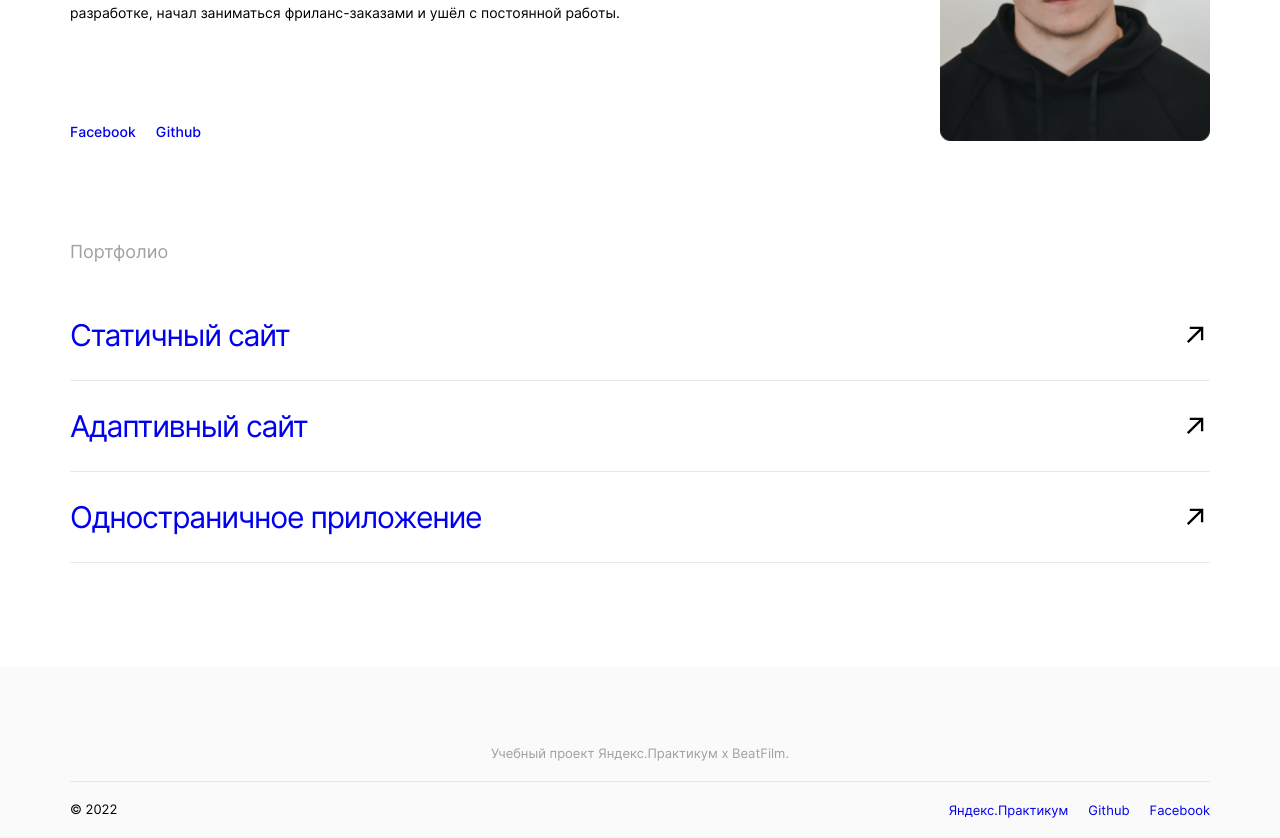
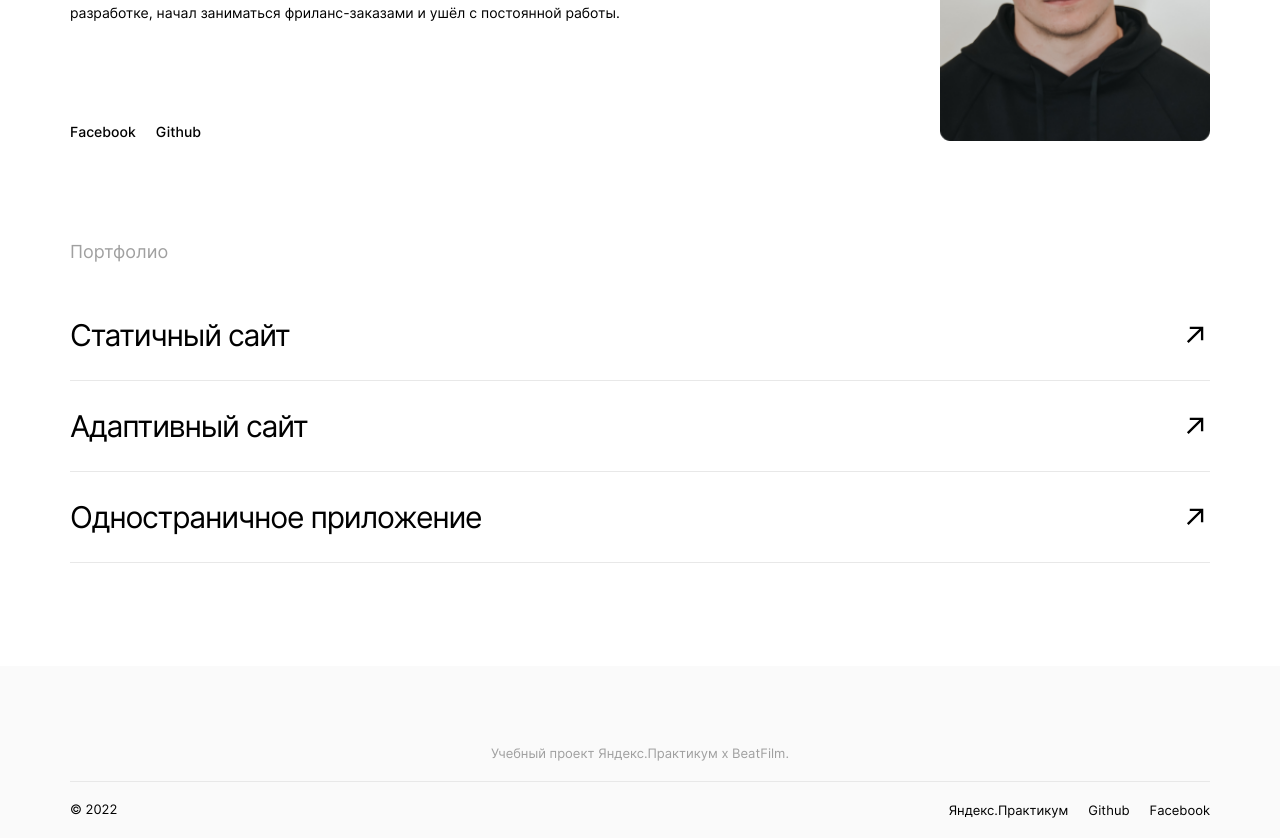
Before and after one commit to NikKZN/movies-explorer-frontend, a React (Create React App) app: page / in a window 1280 px wide. Shown: the part 2280-3118 px from the top of the page. Built offline with nearby package versions, Linux system fonts and the light colour scheme.

Commit message:
fix: bug fix color links

```diff
--- a/src/components/AboutMe/AboutMe.css
+++ b/src/components/AboutMe/AboutMe.css
@@ -68,6 +68,7 @@
   font-size: 14px;
   line-height: 17px;
   margin-right: 20px;
+  color: #000000;
 }
 
 .about-me__foto {
--- a/src/components/Footer/Footer.css
+++ b/src/components/Footer/Footer.css
@@ -47,6 +47,7 @@
   text-align: right;
   text-decoration: none;
   margin-left: 20px;
+  color: #000000;
 }
 
 @media screen and (max-width: 820px) {
--- a/src/components/Portfolio/Portfolio.css
+++ b/src/components/Portfolio/Portfolio.css
@@ -29,6 +29,7 @@
   justify-content: space-between;
   text-decoration: none;
   margin: 20px 0 20px;
+  color: #000000;
 }
 
 .portfolio__link-img {
```
